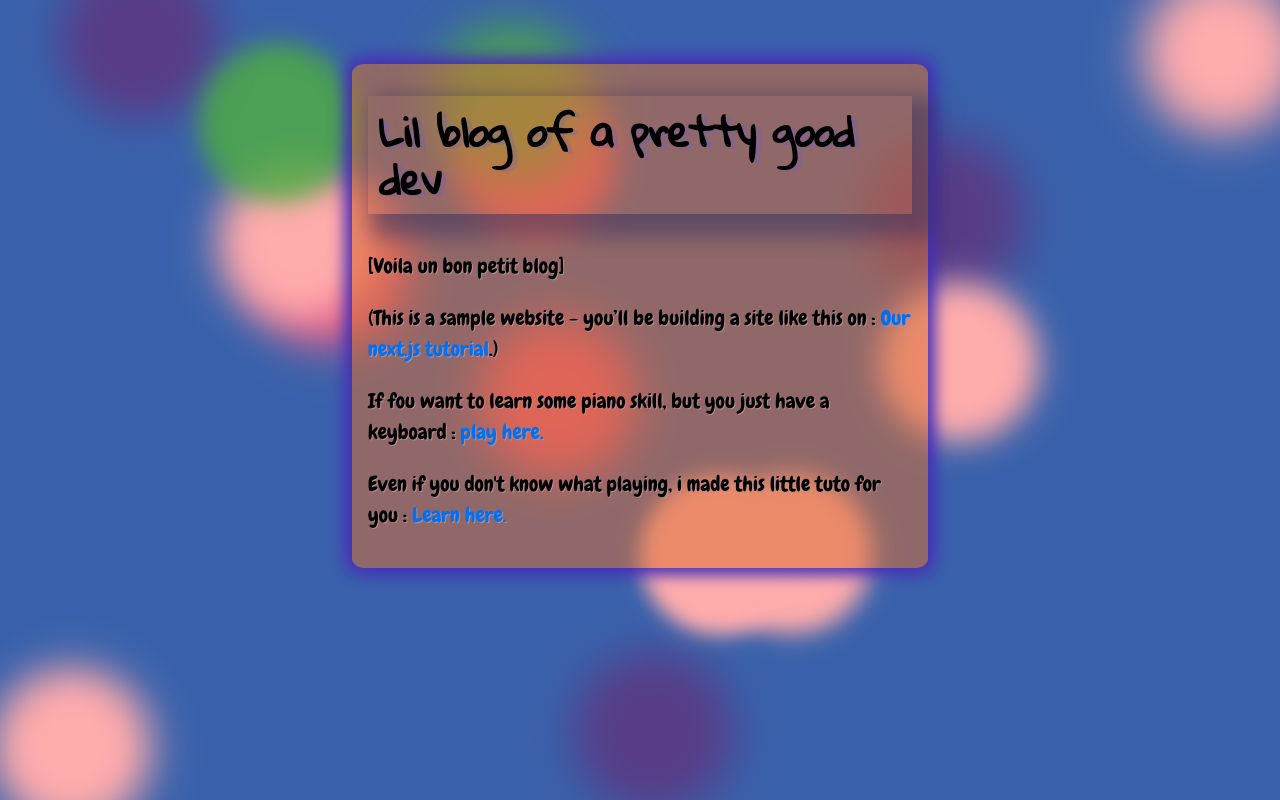
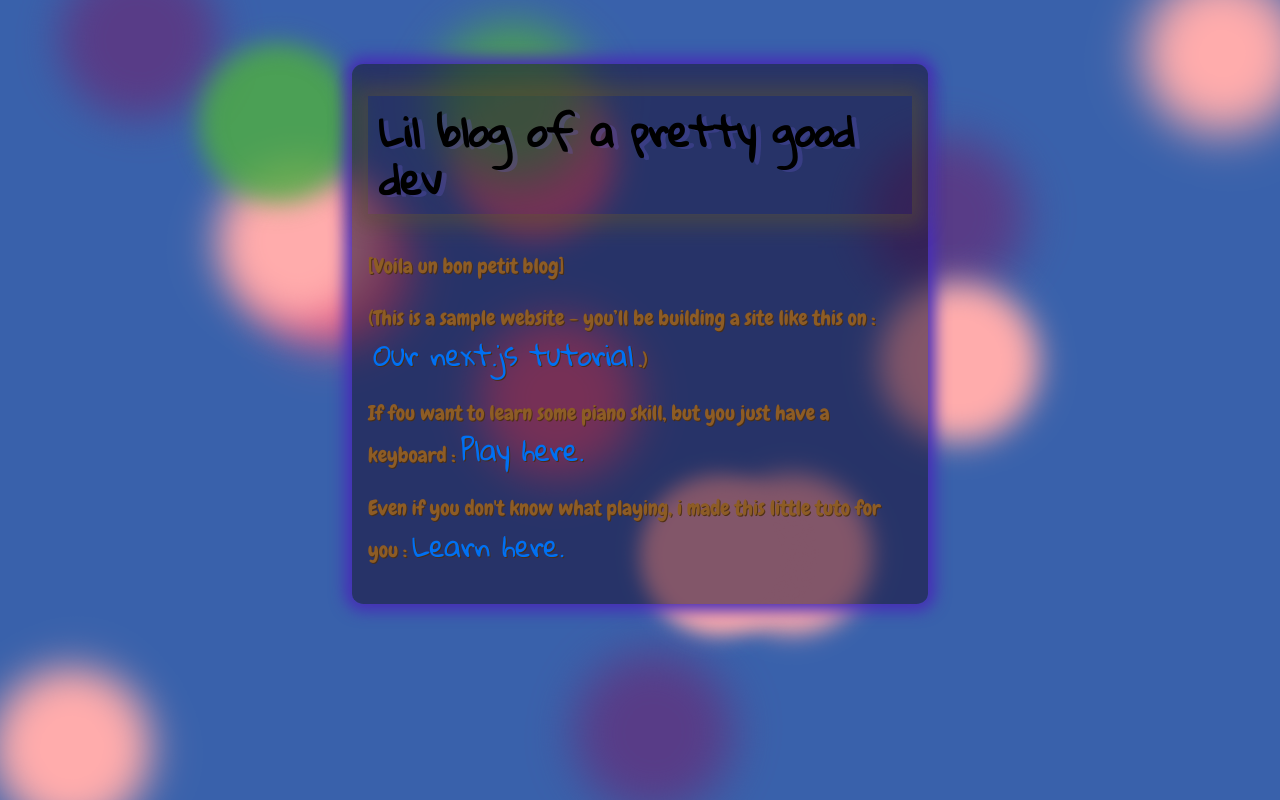
Before and after one commit to PatrickDev2002/Project, a Next.js app: page / in a window 1280 px wide. Built offline with nearby package versions, Linux system fonts and the light colour scheme; a web font is replaced by a local one.

Commit message:
third save

```diff
--- a/components/layout.module.css
+++ b/components/layout.module.css
@@ -2,7 +2,7 @@
     max-width: 36rem;
     padding: 1rem;
     margin: 3rem auto 6rem;
-    background-color: #da70338a;
+    background-color: #180d308a;
     border-radius: 2%;
     box-shadow: 0px 0px 15px 7px #472db7;
   }
--- a/pages/index.js
+++ b/pages/index.js
@@ -40,10 +40,10 @@ export default function Home() {
         </p>
         <p>
           If fou want to learn some piano skill, but you just have a keyboard :
-          <a href="https://www.musicca.com/fr/piano"> play here.</a>
+          <a href="https://www.musicca.com/fr/piano">Play here.</a>
           <p>
             Even if you don't know what playing, i made this little tuto for you :
-            <a href="http://localhost:3000/posts/first-post"> Learn here.</a>
+            <a href="http://localhost:3000/posts/first-post">Learn here.</a>
           </p>
           </p>
       </section>
--- a/pages/posts/abdt-tuto.js
+++ b/pages/posts/abdt-tuto.js
@@ -7,7 +7,7 @@ return (
       <head>
           <title>Piano tutorial</title>
       </head>
-          <h1>Piano piece - Au bord du temps (Tuto video part)</h1>
+          <h1>Piano tuto - Au bord du temps (Video part)</h1>
           <h2 className={utilStyles.twoFirstSkillsFont}>
             <p>
             (G) + (K) + (O), alternate with (^)
@@ -38,11 +38,9 @@ return (
                   <source src='/images/ABDT-4th.mov' type="video/mp4"/>
                 </video>
               </div>
-          <h3>
               <a href="/posts/first-post">
               ← Back to the tuto
               </a>
-          </h3>
   </section>
       )
   }
--- a/styles/global.css
+++ b/styles/global.css
@@ -16,10 +16,18 @@ body {
 a {
   color: #0070f3;
   text-decoration: none;
+  padding: 1%;
+  font-size: 1.8rem;
+  border-radius: 3rem;
+  font-family: 'Gloria Hallelujah', cursive;
+  letter-spacing: -0.05rem;
 }
 
 a:hover {
   text-decoration: underline;
+  transition: 0.1s;
+  color: rgba(162, 96, 206, 0.849);
+  background-color: rgba(65, 125, 165, 0.301);
 }
 
 img {
@@ -51,12 +59,12 @@ h2 {
 }
 
 h3{
-  font-family: 'Gloria Hallelujah', cursive;
-  font-size: 1.8rem;
   line-height: 1.2;
   font-weight: 800;
-  letter-spacing: -0.05rem;
   margin: 1rem 0;
   text-shadow: 5px 2px rgba(105, 90, 205, 0.267);
   padding-left: 2%;
+  display: flex;
+  justify-content: space-around;
+  flex-direction: row;
 }
--- a/styles/utils.module.css
+++ b/styles/utils.module.css
@@ -1,5 +1,6 @@
 @import url('https://fonts.googleapis.com/css2?family=Gloria+Hallelujah&display=swap');
 @import url('https://fonts.googleapis.com/css2?family=Chewy&display=swap');
+@import url('https://fonts.googleapis.com/css2?family=Cinzel&display=swap');
 
 .heading2Xl {
     font-family: 'Gloria Hallelujah', cursive;
@@ -9,7 +10,7 @@
     letter-spacing: -0.05rem;
     margin: 1rem 0;
     text-shadow: 5px 2px rgba(105, 90, 205, 0.267);
-    box-shadow: 14px 12px 20px 11px rgb(55 49 95 / 53%);
+    box-shadow: 0px 1px 20px 11px rgb(97 86 47 / 48%);
 }
 
 .headingXl {
@@ -30,7 +31,8 @@
     font-family: 'Chewy', cursive;
     font-size: 1.3rem;
     line-height: 1.5;
-    text-shadow: 1px 1px rgba(188, 143, 143, 0.918);
+    text-shadow: 1px 1px rgba(75, 46, 15, 0.918);
+    color: rgb(141, 92, 37);
 }
 
 .borderCircle {
@@ -56,7 +58,7 @@
 }
 
 .lightText {
-    color: rgb(192, 79, 79);
+    color: rgb(95, 32, 32);
 }
 
 .fontStyle1{
@@ -93,22 +95,6 @@
     -o-background-size: cover;
   }
 
-.abdtTutoLink {
-    display: flex;
-    justify-content: space-around;
-    flex-direction: row;
-    margin-top: -2.6%;
-    margin-left: 0%;
-}
-
-.pianoLink {
-    display: flex;
-    justify-content: space-around;
-    flex-direction: row;
-    margin-top: -2.6%;
-    margin-left: 80%;
-}
-
 .abdtTutoBg {
     background-color: rgba(14, 13, 13, 0.726);
     position: fixed;
@@ -121,8 +107,9 @@
 
 .abdtTutoStyle {
     background: rgb(207 206 206 / 88%);
-    border-radius: 1rem;
+    border-radius: 2rem;
     box-shadow: 0px 0px 8px 6px rgb(66 48 187 / 31%);
+    padding-bottom: 2%;
 }
 
 .twoFirstSkills{
@@ -140,20 +127,29 @@
 }
 
 .twoFirstSkillsFont {
+    font-family: 'Cinzel', serif;
     display: flex;
     justify-content: space-around;
     margin-top: 5%;
+    margin-bottom: 2%;
     font-size: 110%;
     border: solid;
     border-left: currentColor;
     border-right: currentColor;
+    background-color: #3c54989c;
 }
 
 .twoLastSkillsFont {
+    font-family: 'Cinzel', serif;
     display: flex;
     justify-content: space-around;
     margin-top: 5%;
+    margin-bottom: 2%;
     font-size: 110%;
+    border: solid;
+    border-left: currentColor;
+    border-right: currentColor;
+    background-color: #3c54989c;
 }
 
 .videoStyles {
```
Also changed, not shown: pages/posts/first-post.js (+4 -4 lines).
